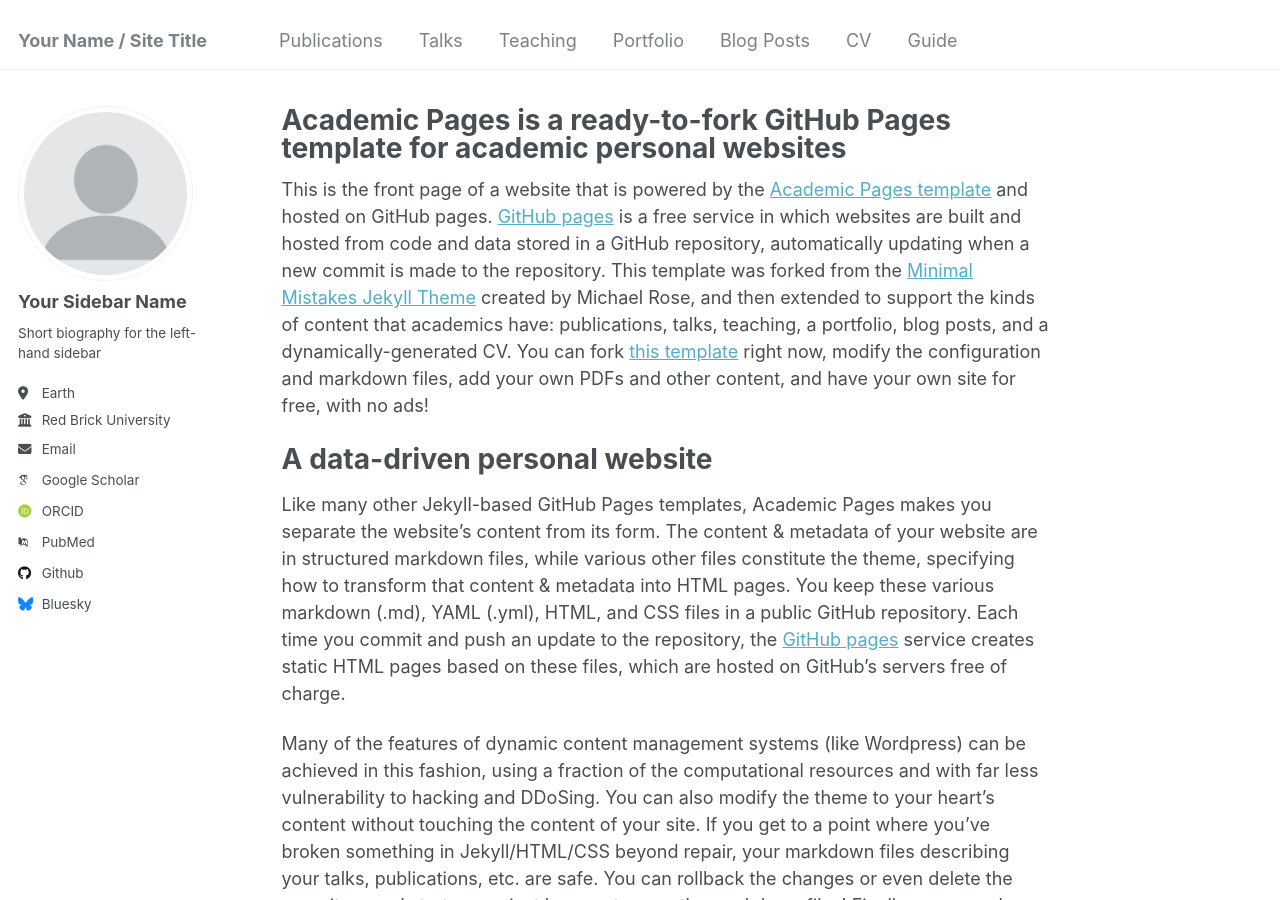
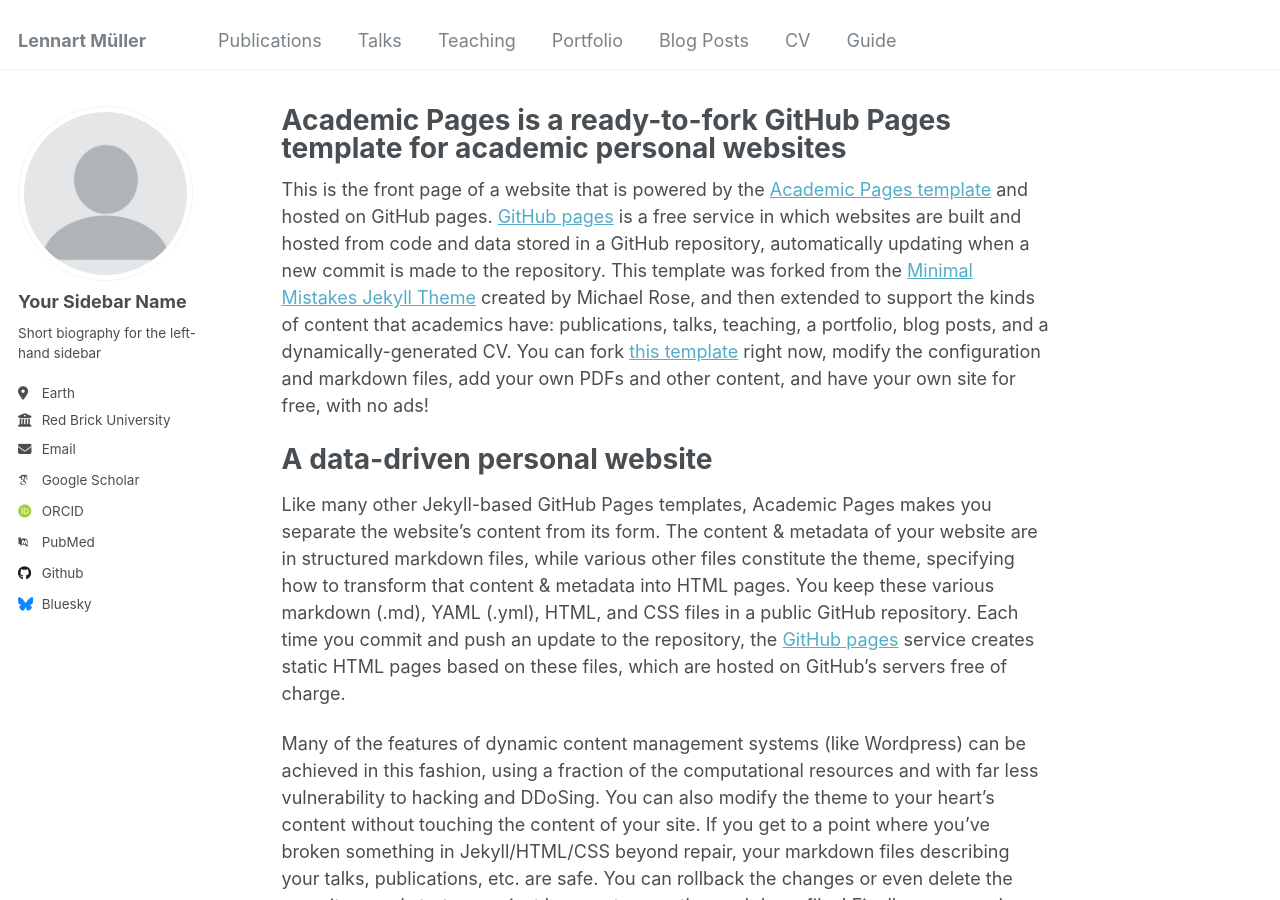
Before and after one commit to lennartmueller123/lennartmueller123.github.io, a Jekyll site: the page built from _pages/about.md, in a window 1280 px wide and 900 px high. Built offline with Jekyll 4.4.1, drawn with Linux system fonts in a browser that asks for light colours; some web fonts are replaced.

Commit message:
Update _config.yml

```diff
--- a/_config.yml
+++ b/_config.yml
@@ -8,7 +8,7 @@
 
 # Basic Site Settings
 locale                   : "en-US"
-title                    : "Your Name / Site Title"
+title                    : "Lennart Müller"
 title_separator          : "-"
 name                     : &name "Your Name"
 description              : &description "personal description"
```
